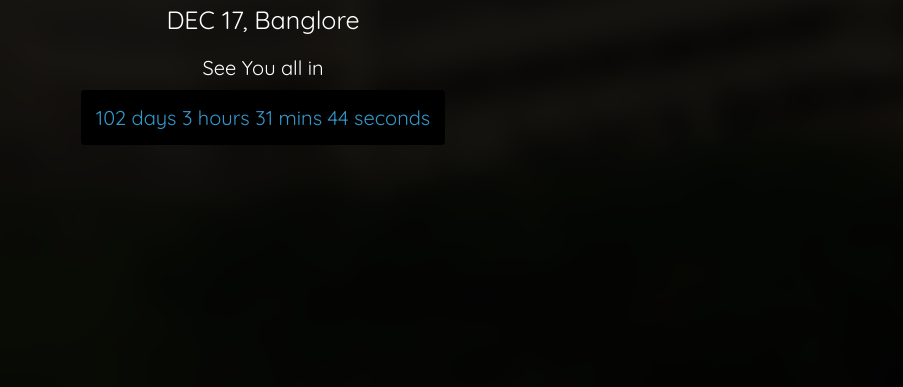
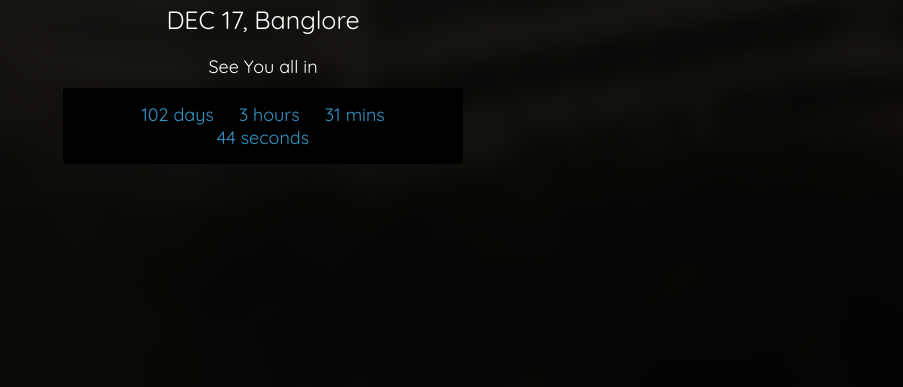
Before and after one commit to akhilarjun/xmecmeet, a plain HTML site: page index.html in a window 1280 px wide. Shown: the part 413-800 px from the top of the page, without its empty margins (377-1280 px from the left). Drawn offline with Linux system fonts and the light colour scheme.

Commit message:
resolution fixes

```diff
--- a/css/xmec_style.css
+++ b/css/xmec_style.css
@@ -39,7 +39,7 @@ body{
 .logo img{
     height: 150px;
     width: 150px;
-    margin-top: 150px;
+    margin-top: 120px;
 }
 
 .logo .caption{
@@ -64,10 +64,13 @@ body{
     display: inline-block;
     margin: 10px;
     border-radius: 4px;
+    max-width: 300px;
 }
 
 .__timer{
     color: #39c;
+    display: inline-block;
+    margin: 0 5px;
 }
 
 .__footer{
@@ -96,7 +99,13 @@ body{
     .logo .caption{
         font-size: 50px;
     }
+    .__timer_container{
+        max-width: 400px;
+    }
     .logo .caption.helper{
-        font-size: 20px;
+        font-size: 18px;
+    }
+    .__timer{
+        margin: 0 10px;
     }
 }
```
